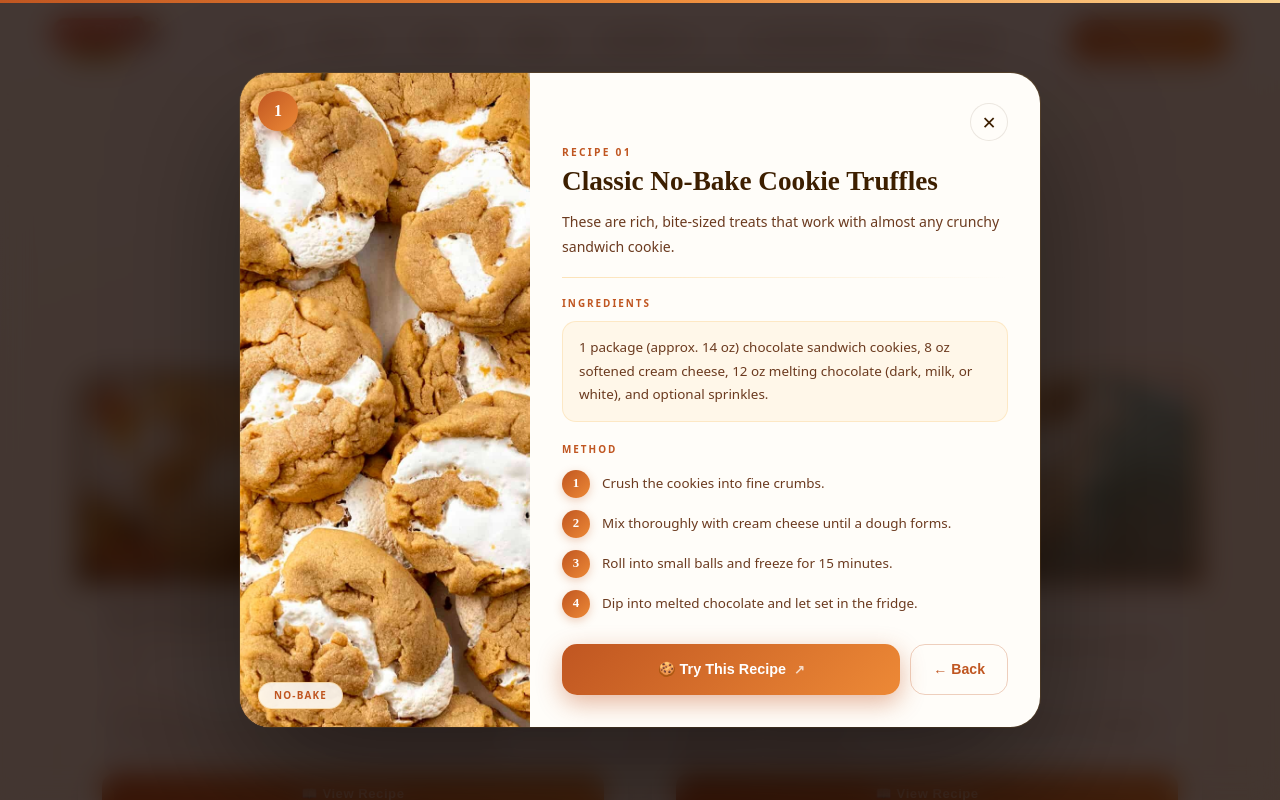
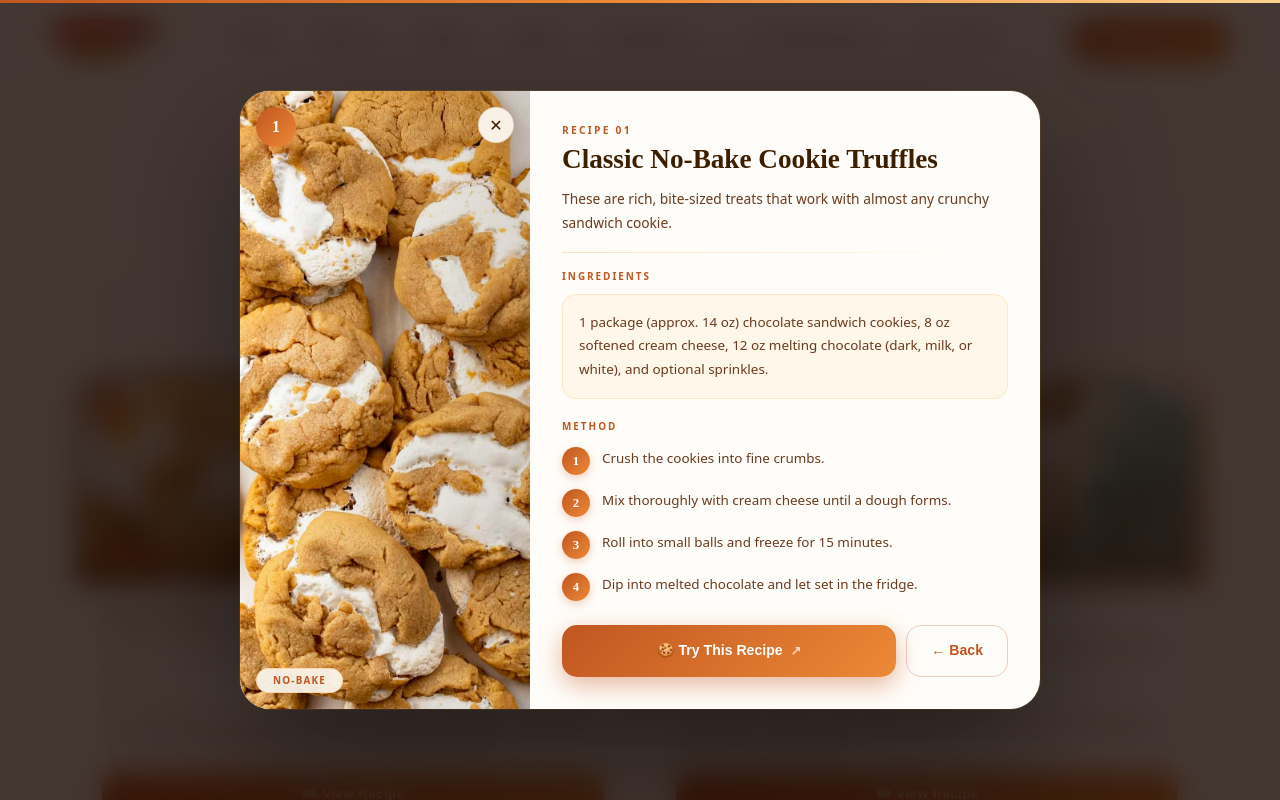
Before and after one commit to Pal-Yogesh/sun-delight, a Next.js app: page /recipes in a window 1280 px wide. Both pictures are taken after a click on the element 352 px from the left and 606 px from the top of the page. Shown: the top 800 px of the page. Built offline with nearby package versions, Linux system fonts and the light colour scheme.

Commit message:
blogs done

```diff
--- a/components/Recipes/Recipes.tsx
+++ b/components/Recipes/Recipes.tsx
@@ -408,15 +408,11 @@ function RecipeModal({
 }) {
   useEffect(() => {
     document.body.style.overflow = recipe ? "hidden" : "";
-    return () => {
-      document.body.style.overflow = "";
-    };
+    return () => { document.body.style.overflow = ""; };
   }, [recipe]);
 
   useEffect(() => {
-    const onKey = (e: KeyboardEvent) => {
-      if (e.key === "Escape") onClose();
-    };
+    const onKey = (e: KeyboardEvent) => { if (e.key === "Escape") onClose(); };
     window.addEventListener("keydown", onKey);
     return () => window.removeEventListener("keydown", onKey);
   }, [onClose]);
@@ -429,17 +425,8 @@ function RecipeModal({
           animate={{ opacity: 1 }}
           exit={{ opacity: 0 }}
           onClick={onClose}
-          style={{
-            position: "fixed",
-            inset: 0,
-            zIndex: 1000,
-            background: "rgba(20,5,0,0.8)",
-            backdropFilter: "blur(14px)",
-            display: "flex",
-            alignItems: "center",
-            justifyContent: "center",
-            padding: 16,
-          }}
+          className="fixed inset-0 z-[1000] flex items-center justify-center p-3 sm:p-4"
+          style={{ background: "rgba(20,5,0,0.8)", backdropFilter: "blur(14px)" }}
         >
           <motion.div
             initial={{ scale: 0.87, y: 32, opacity: 0 }}
@@ -447,319 +434,93 @@ function RecipeModal({
             exit={{ scale: 0.9, y: 20, opacity: 0 }}
             transition={{ duration: 0.46, ease: [0.22, 1, 0.36, 1] }}
             onClick={(e) => e.stopPropagation()}
-            style={{
-              background: "#fffdf9",
-              borderRadius: 30,
-              width: "100%",
-              maxWidth: 800,
-              maxHeight: "92vh",
-              overflow: "hidden",
-              display: "flex",
-              boxShadow:
-                "0 50px 130px rgba(0,0,0,0.44), 0 0 0 1px rgba(245,166,35,0.13)",
-            }}
+            className="bg-[#fffdf9] rounded-[24px] sm:rounded-[30px] w-full max-w-[800px] max-h-[92vh] overflow-hidden flex flex-col md:flex-row"
+            style={{ boxShadow: "0 50px 130px rgba(0,0,0,0.44), 0 0 0 1px rgba(245,166,35,0.13)" }}
           >
-            {/* Left image panel */}
-            <div
-              style={{
-                width: 290,
-                flexShrink: 0,
-                position: "relative",
-                overflow: "hidden",
-              }}
-            >
-              <motion.div
-                animate={{ scale: [1, 1.05, 1] }}
-                transition={{
-                  duration: 6,
-                  repeat: Infinity,
-                  ease: "easeInOut",
-                }}
-                style={{
-                  position: "absolute",
-                  inset: 0,
-                  background: recipe.bgGrad,
-                  display: "flex",
-                  alignItems: "center",
-                  justifyContent: "center",
-                }}
-              >
-                {[270, 202, 134].map((s, i) => (
-                  <motion.div
-                    key={i}
-                    animate={{ rotate: i % 2 === 0 ? [0, 360] : [360, 0] }}
-                    transition={{
-                      duration: 28 + i * 7,
-                      repeat: Infinity,
-                      ease: "linear",
-                    }}
-                    style={{
-                      position: "absolute",
-                      width: s,
-                      height: s,
-                      borderRadius: "50%",
-                      border: `1px solid ${recipe.ringColor}`,
-                      top: "50%",
-                      left: "50%",
-                      transform: "translate(-50%,-50%)",
-                    }}
-                  />
-                ))}
-                <motion.div
-                  animate={{ scale: [1, 1.04, 1] }}
-                  transition={{
-                    duration: 5,
-                    repeat: Infinity,
-                    ease: "easeInOut",
-                  }}
-                  style={{ position: "absolute", inset: 0, zIndex: 3 }}
-                >
+            {/* Image panel — top on mobile, left on md+ */}
+            <div className="relative overflow-hidden h-[220px] sm:h-[260px] md:h-auto md:w-[290px] shrink-0">
+              <div className="absolute inset-0" style={{ background: recipe.bgGrad }}>
                 <img
                   src={recipe.img}
                   alt={recipe.title}
-                    style={{
-                      width: "100%",
-                      height: "100%",
-                      objectFit: "cover",
-                    }}
+                  className="w-full h-full object-cover"
                 />
-                </motion.div>
-                <div
-                  style={{
-                    position: "absolute",
-                    inset: 0,
-                    background:
-                      "linear-gradient(to right,rgba(61,31,0,0.22),rgba(61,31,0,0.01))",
-                  }}
-                />
-              </motion.div>
+                <div className="absolute inset-0 bg-gradient-to-b md:bg-gradient-to-r from-transparent to-[rgba(61,31,0,0.18)]" />
+              </div>
 
               {/* Number badge */}
               <div
-                style={{
-                  position: "absolute",
-                  top: 18,
-                  left: 18,
-                  zIndex: 5,
-                  width: 40,
-                  height: 40,
-                  borderRadius: "50%",
-                  background: "linear-gradient(135deg,#c05621,#ed8936)",
-                  color: "#fff",
-                  fontFamily: "'Playfair Display',serif",
-                  fontSize: "1rem",
-                  fontWeight: 900,
-                  display: "flex",
-                  alignItems: "center",
-                  justifyContent: "center",
-                  boxShadow: "0 4px 14px rgba(192,86,33,0.5)",
-                }}
+                className="absolute top-4 left-4 z-[5] w-10 h-10 rounded-full flex items-center justify-center text-white font-black"
+                style={{ background: "linear-gradient(135deg,#c05621,#ed8936)", fontFamily: "'Playfair Display',serif", fontSize: "1rem", boxShadow: "0 4px 14px rgba(192,86,33,0.5)" }}
               >
                 {recipe.num}
               </div>
               {/* Type badge */}
               <div
-                style={{
-                  position: "absolute",
-                  bottom: 18,
-                  left: 18,
-                  zIndex: 5,
-                  padding: "5px 15px",
-                  borderRadius: 50,
-                  background: "rgba(255,253,249,0.88)",
-                  backdropFilter: "blur(10px)",
-                  fontSize: "0.62rem",
-                  fontWeight: 700,
-                  color: "#c05621",
-                  letterSpacing: "0.12em",
-                  textTransform: "uppercase",
-                  border: "1px solid rgba(245,166,35,0.28)",
-                }}
+                className="absolute bottom-4 left-4 z-[5] px-4 py-1 rounded-full backdrop-blur-md"
+                style={{ background: "rgba(255,253,249,0.88)", fontSize: "0.62rem", fontWeight: 700, color: "#c05621", letterSpacing: "0.12em", textTransform: "uppercase", border: "1px solid rgba(245,166,35,0.28)" }}
               >
                 {recipe.type}
               </div>
-            </div>
 
-            {/* Right content */}
-            <div
-              style={{ flex: 1, overflowY: "auto", padding: "30px 32px 32px" }}
-            >
-              {/* Close */}
-              <div
-                style={{
-                  display: "flex",
-                  justifyContent: "flex-end",
-                  marginBottom: 4,
-                }}
-              >
+              {/* Close — on image for mobile */}
               <motion.button
                 whileHover={{ rotate: 90, scale: 1.1 }}
                 onClick={onClose}
-                  style={{
-                    width: 38,
-                    height: 38,
-                    borderRadius: "50%",
-                    background: "rgba(255,253,249,0.9)",
-                    backdropFilter: "blur(10px)",
-                    border: "1px solid rgba(61,31,0,0.1)",
-                    cursor: "pointer",
-                    display: "flex",
-                    alignItems: "center",
-                    justifyContent: "center",
-                    fontSize: "1.1rem",
-                    color: "#3d1f00",
-                  }}
+                className="absolute top-4 right-4 z-10 w-9 h-9 rounded-full flex items-center justify-center text-[#3d1f00] cursor-pointer"
+                style={{ background: "rgba(255,253,249,0.9)", backdropFilter: "blur(10px)", border: "1px solid rgba(61,31,0,0.1)", fontSize: "1rem" }}
               >
                 ✕
               </motion.button>
             </div>
 
-              <motion.div
-                initial={{ opacity: 0, y: 12 }}
-                animate={{ opacity: 1, y: 0 }}
-                transition={{ delay: 0.05 }}
-              >
-                <div
-                  style={{
-                    fontSize: "0.64rem",
-                    fontWeight: 800,
-                    letterSpacing: "0.22em",
-                    textTransform: "uppercase",
-                    color: "#c05621",
-                    marginBottom: 7,
-                  }}
-                >
+            {/* Content — scrollable */}
+            <div className="flex-1 overflow-y-auto p-5 sm:p-7 md:p-8">
+              <motion.div initial={{ opacity: 0, y: 12 }} animate={{ opacity: 1, y: 0 }} transition={{ delay: 0.05 }}>
+                <div className="text-[0.64rem] font-extrabold tracking-[0.22em] uppercase text-[#c05621] mb-1.5">
                   {recipe.label}
                 </div>
-                <div
-                  style={{
-                    fontFamily: "'Playfair Display',serif",
-                    fontSize: "1.7rem",
-                    fontWeight: 900,
-                    color: "#3d1f00",
-                    lineHeight: 1.1,
-                    marginBottom: 12,
-                  }}
-                >
+                <div className="font-['Playfair_Display'] text-[1.4rem] sm:text-[1.7rem] font-black text-[#3d1f00] leading-[1.1] mb-3">
                   {recipe.title}
                 </div>
-                <div
-                  style={{
-                    fontSize: "0.88rem",
-                    color: "#6b3a1f",
-                    lineHeight: 1.78,
-                    marginBottom: 18,
-                  }}
-                >
+                <div className="text-[0.86rem] text-[#6b3a1f] leading-[1.78] mb-4">
                   {recipe.intro}
                 </div>
               </motion.div>
 
-              <hr
-                style={{
-                  height: 1,
-                  background:
-                    "linear-gradient(90deg,rgba(245,166,35,0.3),transparent)",
-                  border: "none",
-                  marginBottom: 18,
-                }}
-              />
+              <hr className="h-px border-none mb-4" style={{ background: "linear-gradient(90deg,rgba(245,166,35,0.3),transparent)" }} />
 
               {/* Ingredients */}
-              <motion.div
-                initial={{ opacity: 0, y: 10 }}
-                animate={{ opacity: 1, y: 0 }}
-                transition={{ delay: 0.14 }}
-              >
-                <div
-                  style={{
-                    fontSize: "0.62rem",
-                    fontWeight: 800,
-                    letterSpacing: "0.2em",
-                    textTransform: "uppercase",
-                    color: "#c05621",
-                    marginBottom: 10,
-                  }}
-                >
+              <motion.div initial={{ opacity: 0, y: 10 }} animate={{ opacity: 1, y: 0 }} transition={{ delay: 0.14 }}>
+                <div className="text-[0.62rem] font-extrabold tracking-[0.2em] uppercase text-[#c05621] mb-2.5">
                   Ingredients
                 </div>
-                <div
-                  style={{
-                    background: "rgba(245,166,35,0.07)",
-                    border: "1px solid rgba(245,166,35,0.18)",
-                    borderRadius: 14,
-                    padding: "14px 16px",
-                    fontSize: "0.84rem",
-                    color: "#6b3a1f",
-                    lineHeight: 1.76,
-                    marginBottom: 20,
-                  }}
-                >
+                <div className="rounded-[14px] p-3.5 sm:p-4 text-[0.84rem] text-[#6b3a1f] leading-[1.76] mb-5"
+                  style={{ background: "rgba(245,166,35,0.07)", border: "1px solid rgba(245,166,35,0.18)" }}>
                   {recipe.ingredients}
                 </div>
               </motion.div>
 
               {/* Method */}
-              <div
-                style={{
-                  fontSize: "0.62rem",
-                  fontWeight: 800,
-                  letterSpacing: "0.2em",
-                  textTransform: "uppercase",
-                  color: "#c05621",
-                  marginBottom: 12,
-                }}
-              >
+              <div className="text-[0.62rem] font-extrabold tracking-[0.2em] uppercase text-[#c05621] mb-3">
                 Method
               </div>
-              <div
-                style={{
-                  display: "flex",
-                  flexDirection: "column",
-                  gap: 11,
-                  marginBottom: 26,
-                }}
-              >
+              <div className="flex flex-col gap-3 mb-6">
                 {recipe.steps.map((step, i) => (
                   <motion.div
                     key={i}
                     initial={{ opacity: 0, x: -12 }}
                     animate={{ opacity: 1, x: 0 }}
                     transition={{ delay: 0.22 + i * 0.07 }}
-                    style={{
-                      display: "flex",
-                      gap: 12,
-                      alignItems: "flex-start",
-                    }}
+                    className="flex gap-3 items-start"
                   >
                     <div
-                      style={{
-                        width: 28,
-                        height: 28,
-                        borderRadius: "50%",
-                        flexShrink: 0,
-                        background: "linear-gradient(135deg,#c05621,#ed8936)",
-                        color: "#fff",
-                        fontFamily: "'Playfair Display',serif",
-                        fontSize: "0.8rem",
-                        fontWeight: 900,
-                        display: "flex",
-                        alignItems: "center",
-                        justifyContent: "center",
-                        boxShadow: "0 3px 10px rgba(192,86,33,0.28)",
-                        marginTop: 1,
-                      }}
+                      className="w-7 h-7 rounded-full shrink-0 flex items-center justify-center text-white font-black mt-0.5"
+                      style={{ background: "linear-gradient(135deg,#c05621,#ed8936)", fontFamily: "'Playfair Display',serif", fontSize: "0.8rem", boxShadow: "0 3px 10px rgba(192,86,33,0.28)" }}
                     >
                       {i + 1}
                     </div>
-                    <div
-                      style={{
-                        fontSize: "0.84rem",
-                        color: "#6b3a1f",
-                        lineHeight: 1.72,
-                        paddingTop: 3,
-                      }}
-                    >
+                    <div className="text-[0.84rem] text-[#6b3a1f] leading-[1.72] pt-0.5">
                       {step}
                     </div>
                   </motion.div>
@@ -771,51 +532,24 @@ function RecipeModal({
                 initial={{ opacity: 0, y: 10 }}
                 animate={{ opacity: 1, y: 0 }}
                 transition={{ delay: 0.44 }}
-                style={{ display: "flex", gap: 10 }}
+                className="flex flex-col sm:flex-row gap-2.5"
               >
-                {/* Try This Recipe → opens URL in new tab */}
                 <motion.a
                   href={recipe.url}
                   target="_blank"
                   rel="noopener noreferrer"
                   whileHover={{ y: -3 }}
                   whileTap={{ scale: 0.97 }}
-                  style={{
-                    flex: 1,
-                    padding: 14,
-                    borderRadius: 15,
-                    background: "linear-gradient(135deg,#c05621,#ed8936)",
-                    color: "#fff",
-                    border: "none",
-                    cursor: "pointer",
-                    fontFamily: "'DM Sans',sans-serif",
-                    fontSize: "0.9rem",
-                    fontWeight: 700,
-                    display: "flex",
-                    alignItems: "center",
-                    justifyContent: "center",
-                    gap: 8,
-                    boxShadow: "0 8px 24px rgba(192,86,33,0.42)",
-                    textDecoration: "none",
-                  }}
+                  className="flex-1 py-3.5 rounded-[15px] text-white font-bold flex items-center justify-center gap-2 no-underline text-[0.88rem]"
+                  style={{ background: "linear-gradient(135deg,#c05621,#ed8936)", fontFamily: "'DM Sans',sans-serif", boxShadow: "0 8px 24px rgba(192,86,33,0.42)" }}
                 >
-                  🍪 Try This Recipe{" "}
-                  <span style={{ fontSize: "0.8rem", opacity: 0.72 }}>↗</span>
+                  🍪 Try This Recipe <span className="text-[0.8rem] opacity-70">↗</span>
                 </motion.a>
                 <motion.button
                   whileHover={{ y: -2, background: "rgba(192,86,33,0.06)" }}
                   onClick={onClose}
-                  style={{
-                    padding: "14px 22px",
-                    borderRadius: 15,
-                    background: "transparent",
-                    color: "#c05621",
-                    border: "1.5px solid rgba(192,86,33,0.28)",
-                    cursor: "pointer",
-                    fontFamily: "'DM Sans',sans-serif",
-                    fontSize: "0.88rem",
-                    fontWeight: 700,
-                  }}
+                  className="py-3.5 px-6 rounded-[15px] font-bold text-[#c05621] text-[0.88rem] cursor-pointer"
+                  style={{ background: "transparent", border: "1.5px solid rgba(192,86,33,0.28)", fontFamily: "'DM Sans',sans-serif" }}
                 >
                   ← Back
                 </motion.button>
```
Lines whose indentation alone changed are shown as unchanged.
